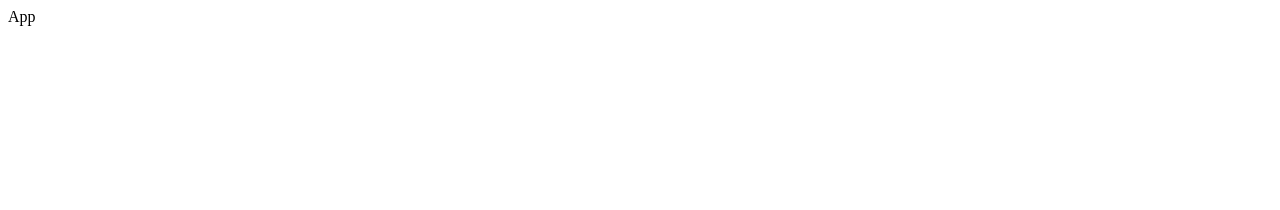
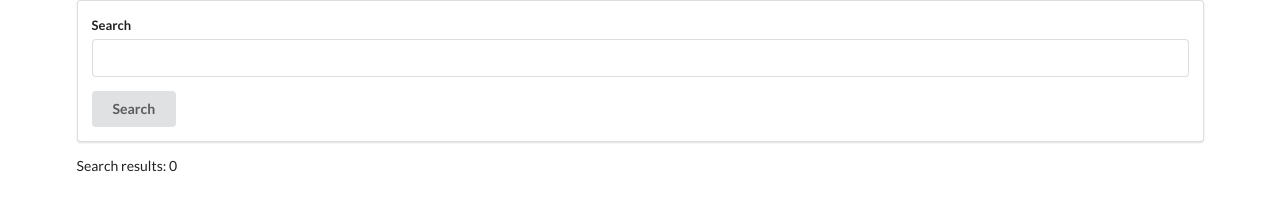
Before and after one commit to artsiomfando/video-search-warmup, a React app: page / in a window 1280 px wide. Built offline with nearby package versions, Linux system fonts and the light colour scheme.

Commit message:
[feature]: add search functionality

```diff
--- a/public/index.html
+++ b/public/index.html
@@ -9,6 +9,7 @@
       name="description"
       content="Web site created using create-react-app"
     />
+    <link rel="stylesheet" href="https://cdnjs.cloudflare.com/ajax/libs/semantic-ui/2.5.0/semantic.min.css">
     <link rel="apple-touch-icon" href="%PUBLIC_URL%/logo192.png" />
     <!--
       manifest.json provides metadata used when your web app is installed on a
--- a/src/components/App.js
+++ b/src/components/App.js
@@ -1,8 +1,27 @@
 import React from 'react';
 
+import SearchBar from './SearchBar';
+import SearchResults from './SearchResults';
+import ResultsList from './ResultsList';
+
 class App extends React.Component {
+  state = {searchResults: []};
+
+  onSearchSubmit = () => {
+    const randomSearchResultsAmount = Math.floor(Math.random() * 10);
+    const randomSearchResults = [...new Array(randomSearchResultsAmount)].map((_, i) => ++i);
+
+    this.setState({searchResults: randomSearchResults})
+  }
+
   render() {
-    return <div>App</div>;
+    return (
+      <div className="ui container">
+        <SearchBar onFormSubmit={this.onSearchSubmit} />
+        <SearchResults amount={this.state.searchResults.length} />
+        <ResultsList results={this.state.searchResults} />
+      </div>
+    );
   }
 }
 
--- /dev/null
+++ b/src/components/ResultItem.js
@@ -0,0 +1,10 @@
+import React from 'react';
+
+class ResultItem extends React.Component {
+
+  render() {
+    return React.createElement('div', null, `${this.props.data} item to explore`);
+  }
+}
+
+export default ResultItem;
--- /dev/null
+++ b/src/components/ResultsList.js
@@ -0,0 +1,10 @@
+import React from 'react';
+import ResultItem from './ResultItem';
+
+const ResultsList = ({results}) => {
+  const renderedResults = results.map((result) => <ResultItem data={result} key={result} />)
+
+  return <div className='ui relaxed divided list'>{renderedResults}</div>
+}
+
+export default ResultsList;
--- /dev/null
+++ b/src/components/SearchBar.js
@@ -0,0 +1,34 @@
+import React from 'react';
+
+class SearchBar extends React.PureComponent {
+  state = {searchInput: ''};
+
+  onSearchInputChange = (event) => {
+    this.setState({searchInput: event.target.value})
+  };
+
+  onFormSubmit = (event) => {
+    event.preventDefault();
+    this.props.onFormSubmit();
+  };
+
+  render() {
+    return (
+      <div className='search-bar ui segment'>
+        <form className='ui form' onSubmit={this.onFormSubmit}>
+          <div className='field'>
+            <label>Search</label>
+            <input
+              type="text"
+              value={this.state.searchInput}
+              onChange={this.onSearchInputChange}
+            />
+          </div>
+          <button className='ui button'>Search</button>
+        </form>
+      </div>
+    );
+  }
+}
+
+export default SearchBar;
--- /dev/null
+++ b/src/components/SearchResults.js
@@ -0,0 +1,7 @@
+import React from 'react';
+
+const SearchResults = ({amount}) => {
+  return <div>Search results: {amount}</div>
+}
+
+export default SearchResults;
--- a/src/index.js
+++ b/src/index.js
@@ -1,8 +1,7 @@
 import React from 'react';
-import ReactDOM from 'react-dom';
+import ReactDOM from 'react-dom/client';
 import App from './components/App';
 
-ReactDOM.render(
-  <App />,
-  document.querySelector('#root')
-);
+const root = ReactDOM.createRoot(document.getElementById('root'))
+
+root.render(<App />);
```
